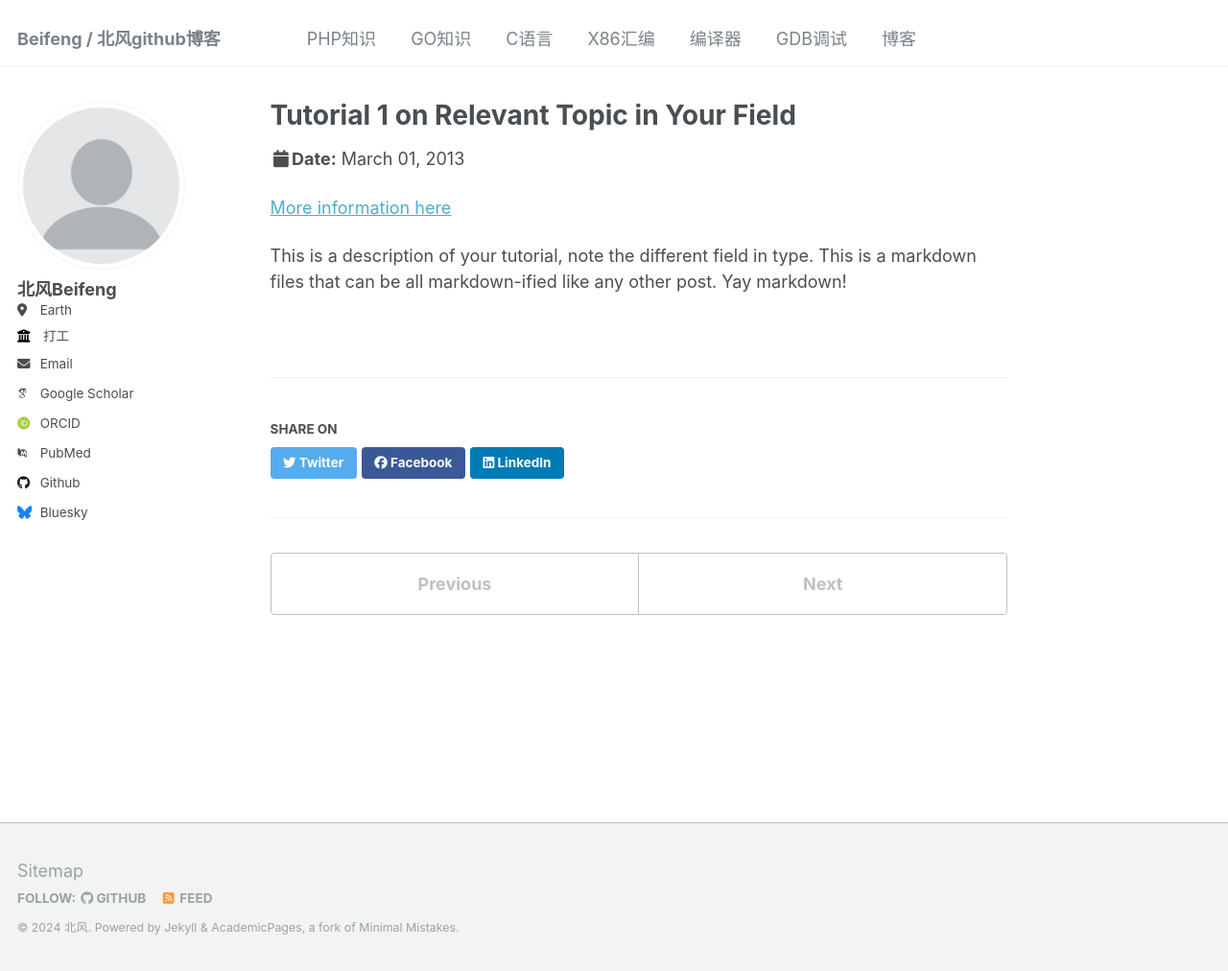
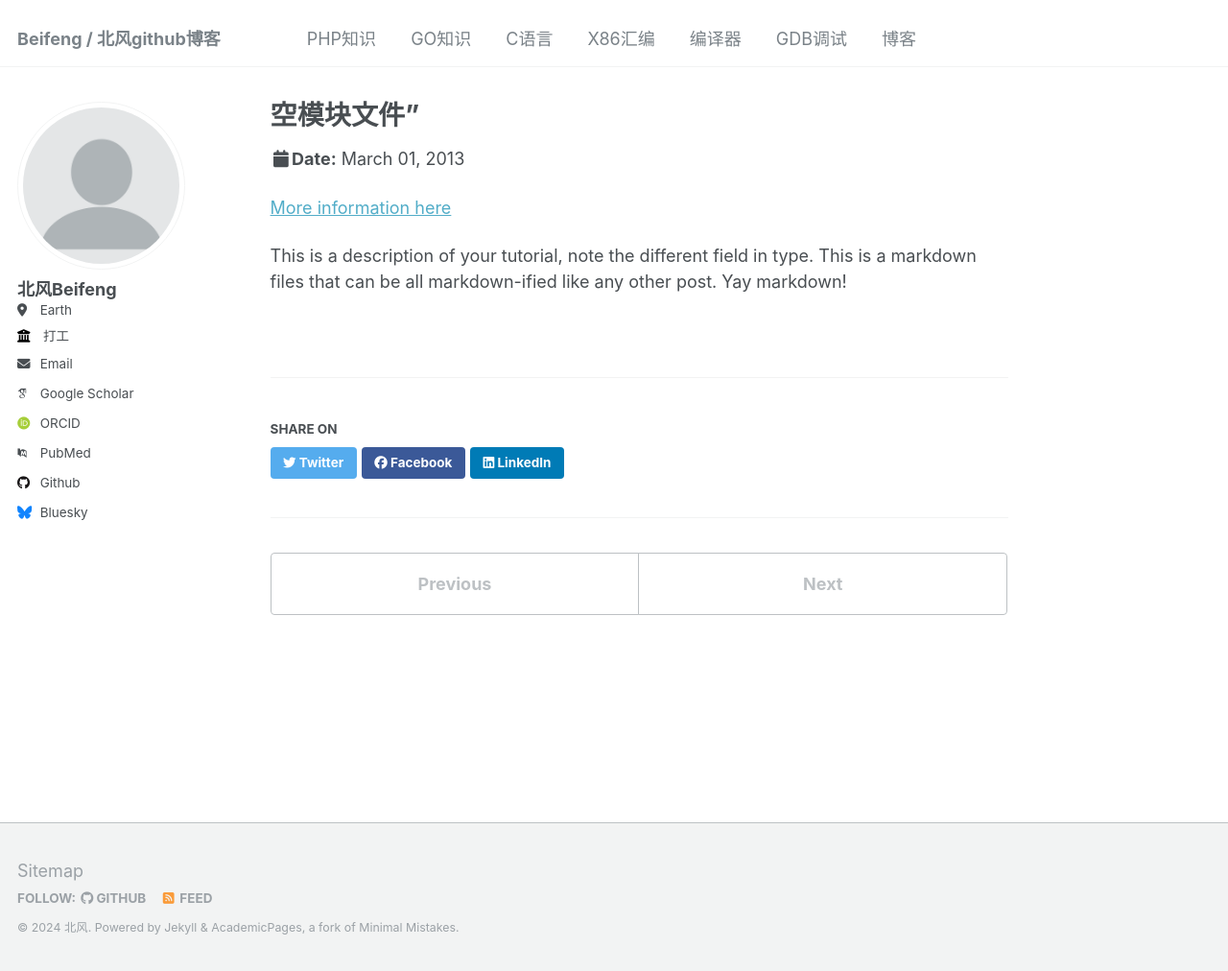
Before and after one commit to beifengisnil/beifengisnil.github.io, a Jekyll site: the page built from _talks/2013-03-01-tutorial-1.md, in a window 1280 px wide and 1012 px high. Shown: the whole window at 96% size. Built offline with Jekyll 4.4.1, drawn with Linux system fonts in a browser that asks for light colours; some web fonts are replaced.

Commit message:
Update 2013-03-01-tutorial-1.md

```diff
--- a/_talks/2013-03-01-tutorial-1.md
+++ b/_talks/2013-03-01-tutorial-1.md
@@ -1,5 +1,5 @@
 ---
-title: "Tutorial 1 on Relevant Topic in Your Field"
+title: 空模块文件"
 collection: talks
 type: "Tutorial"
 permalink: /talks/2013-03-01-tutorial-1
```
